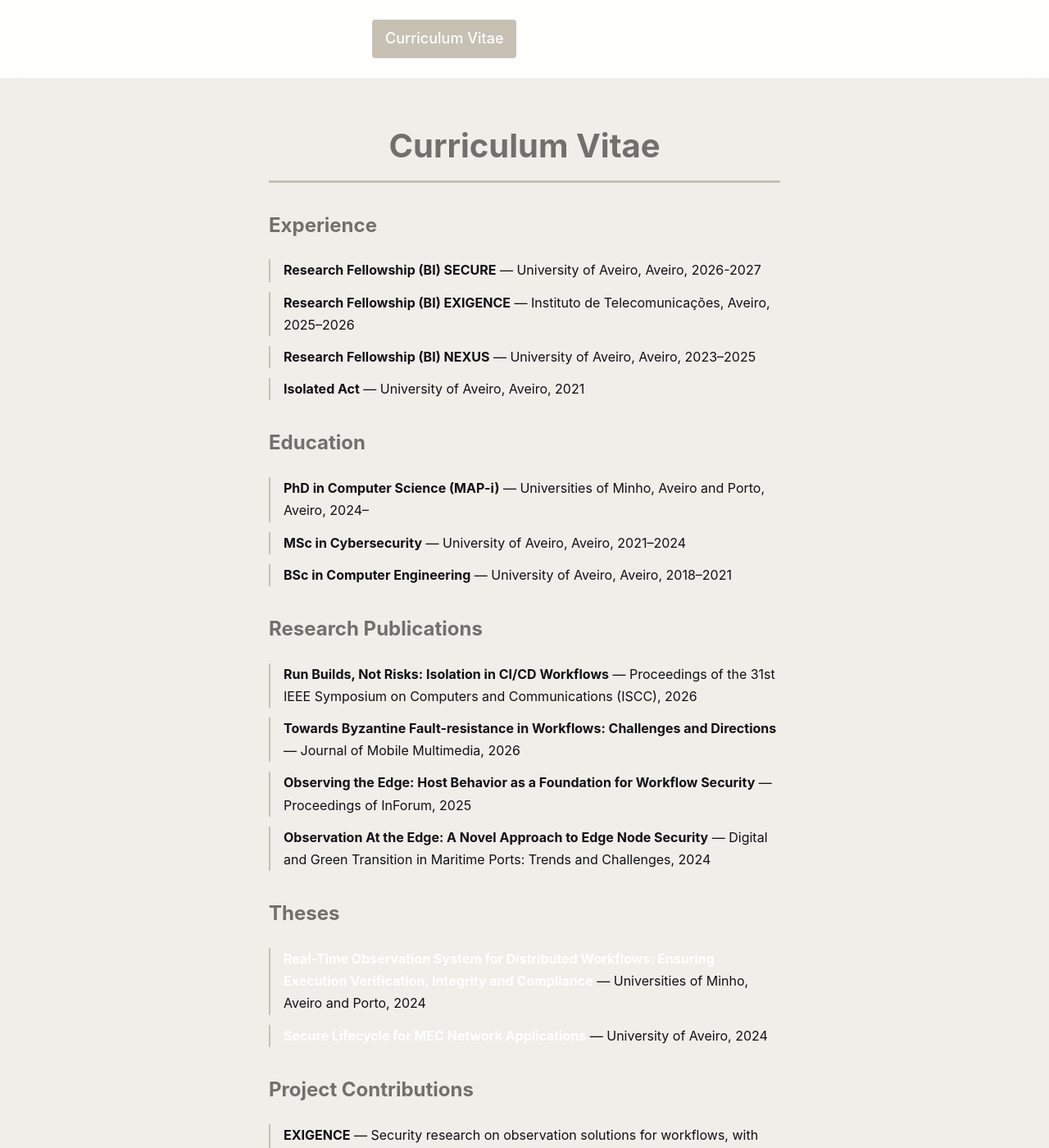
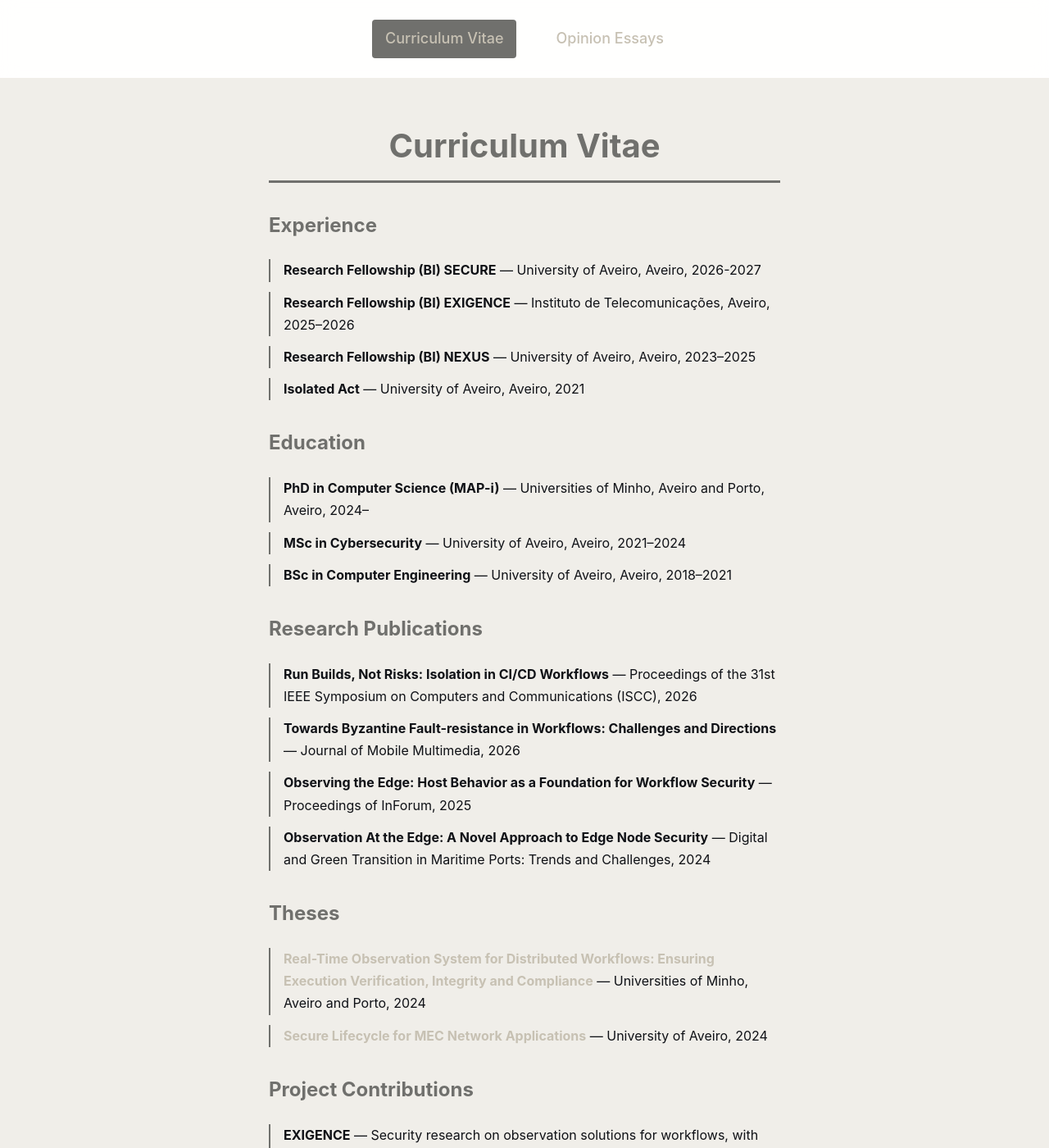
Before and after one commit to SirCocas/sircocas.github.io, a Jekyll site: the page built from index.md, in a window 1280 px wide and 1400 px high. Shown: the whole window at 82% size. Built offline with Jekyll 4.4.1, drawn with Linux system fonts in a browser that asks for light colours; our own code applies the rules of GitHub Pages for plain Markdown files.

Commit message:
juggling ccolors again

```diff
--- a/assets/css/style.scss
+++ b/assets/css/style.scss
@@ -2,11 +2,11 @@
 ---
 
 :root {
-  --accent-color: #c7c1b3;
+  --accent-color: #70706d;
   --text-color: #0f1116;
   --bg-color: #f0eee9;
   --heading-color: #70706d;
-  --link-color: #ffffff;
+  --link-color: #c7c1b3;
 }
 
 * {
```
